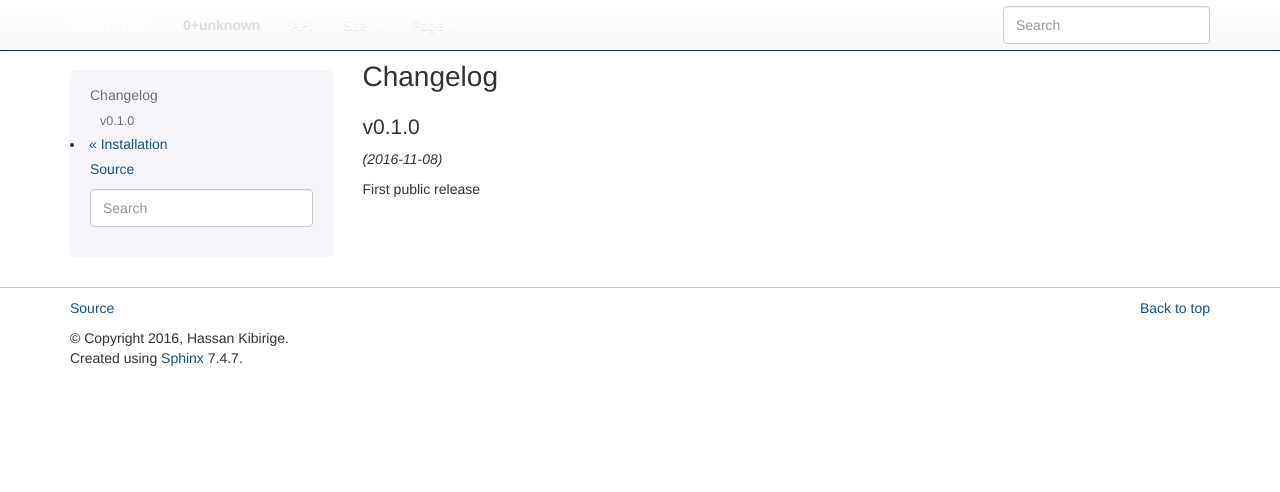
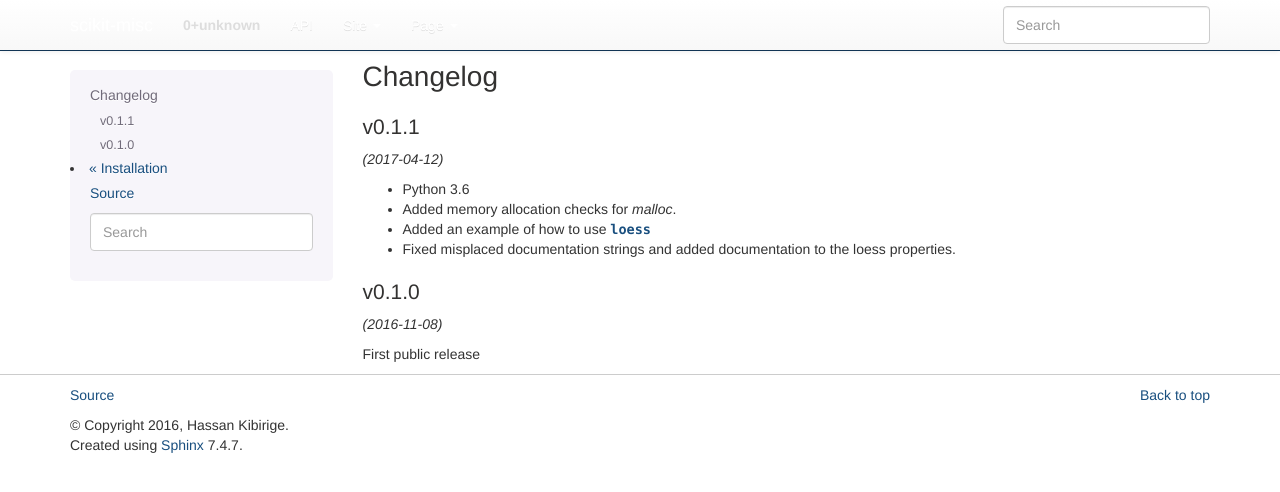
Before and after one commit to has2k1/scikit-misc, a Sphinx documentation site: the page built from doc/changelog.rst, in a window 1280 px wide. Shown: the top 492 px of the page. Built offline with Sphinx 7.4.7, drawn with Linux system fonts in a browser that asks for light colours; nearby versions of some CDN libraries; library files that are not in the unit come from our copies.

Commit message:
Prepare for release

```diff
--- a/doc/changelog.rst
+++ b/doc/changelog.rst
@@ -1,9 +1,21 @@
 Changelog
 =========
+
+v0.1.1
+------
+*(2017-04-12)*
+
+- Python 3.6
+
+- Added memory allocation checks for `malloc`.
+
+- Added an example of how to use :class:`~skmisc.loess.loess`
+
+- Fixed misplaced documentation strings and added documentation to
+  the loess properties.
 
 v0.1.0
 ------
 *(2016-11-08)*
 
-
 First public release
```
Also changed, not shown: .travis.yml.
